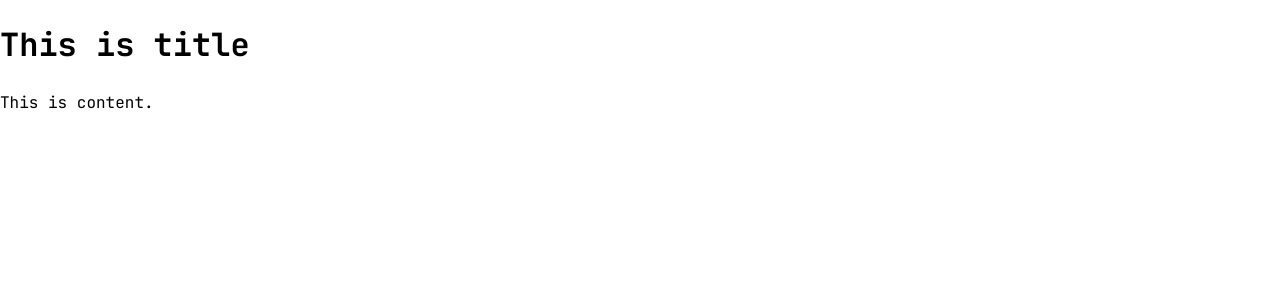
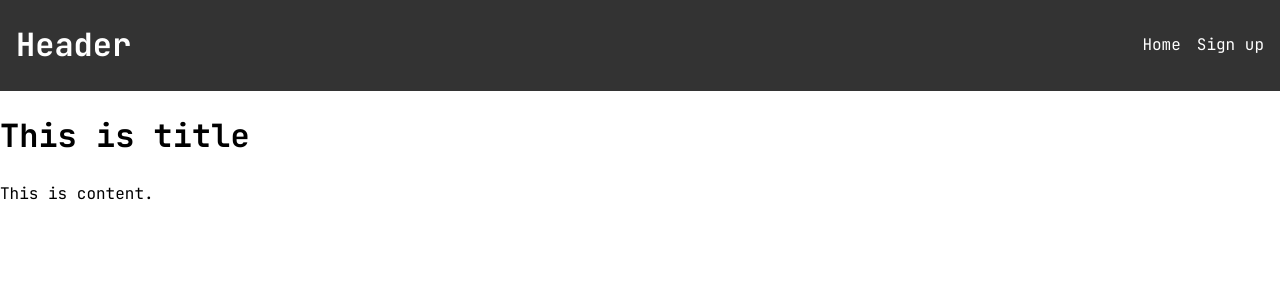
Before and after one commit to j-w-park/test-nextjs-rsc, a Next.js app: page / in a window 1280 px wide. Shown: the top 300 px of the page. Built offline with nearby package versions, Linux system fonts and the light colour scheme; no server answers; the database is empty.

Commit message:
feat: add header

```diff
--- /dev/null
+++ b/src/app/Header/index.css
@@ -0,0 +1,18 @@
+aside {
+  color: #fff;
+  background-color: #333;
+  display: flex;
+  align-items: center;
+  justify-content: space-between;
+  padding: 0 1rem;
+}
+
+ul {
+  display: flex;
+  gap: 1rem;
+}
+
+a {
+  color: #fff;
+  text-decoration: none;
+}
--- /dev/null
+++ b/src/app/Header/index.tsx
@@ -0,0 +1,20 @@
+import Link from 'next/link';
+import './index.css';
+
+export const Header = () => {
+  return (
+    <aside>
+      <h1>Header</h1>
+      <nav>
+        <ul>
+          <li>
+            <Link href="/">Home</Link>
+          </li>
+          <li>
+            <Link href="/sign-up">Sign up</Link>
+          </li>
+        </ul>
+      </nav>
+    </aside>
+  );
+};
--- a/src/app/layout.tsx
+++ b/src/app/layout.tsx
@@ -3,6 +3,7 @@ import { initializeDB } from '@/lib/db';
 import type { Metadata } from 'next';
 import { JetBrains_Mono } from 'next/font/google';
 import type { ReactNode } from 'react';
+import { Header } from './Header';
 import './globals.css';
 
 initializeDB();
@@ -22,6 +23,7 @@ export default function RootLayout(props: Props) {
   return (
     <html lang="en">
       <body className={font.className}>
+        <Header />
         <StyledJsxRegistry>{props.children}</StyledJsxRegistry>
       </body>
     </html>
```
